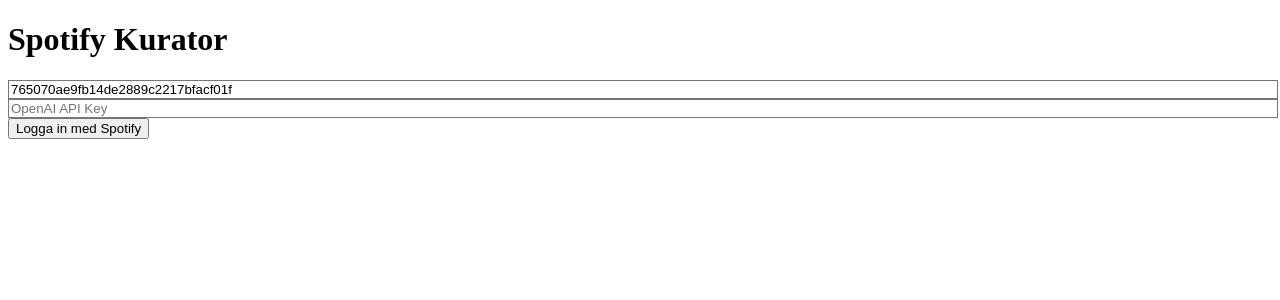
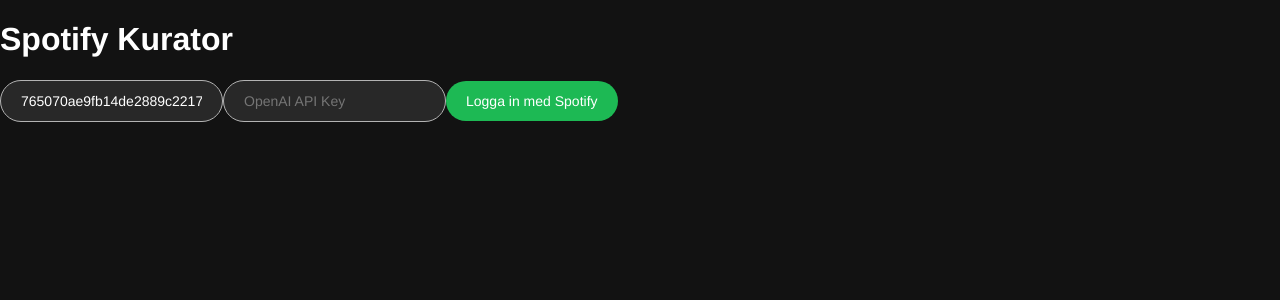
Before and after one commit to davidsowat/ugabug, a React (Vite) app in the folder kurator/: page / in a window 1280 px wide. Shown: the top 300 px of the page. Built offline with nearby package versions, Linux system fonts and the light colour scheme.

Commit message:
modified:   kurator/.env 	modified:   kurator/package-lock.json 	modified:   kurator/package.json 	modified:   kurator/src/App.jsx 	modified:   kurator/src/index.css 	modified:   kurator/vite.config.js

```diff
--- a/kurator/package.json
+++ b/kurator/package.json
@@ -17,7 +17,8 @@
     "express": "^5.1.0",
     "openai": "^5.9.0",
     "react": "^19.1.0",
-    "react-dom": "^19.1.0"
+    "react-dom": "^19.1.0",
+    "react-router-dom": "^7.6.3"
   },
   "devDependencies": {
     "@babel/eslint-parser": "^7.28.0",
--- a/kurator/src/App.jsx
+++ b/kurator/src/App.jsx
@@ -1,28 +1,26 @@
-import { useEffect, useState, useCallback } from "react";
+import { useEffect, useState } from "react";
+import {
+  BrowserRouter as Router,
+  Routes,
+  Route,
+  useLocation,
+} from "react-router-dom";
 import axios from "axios";
 
+// Miljövariabler
 const REDIRECT_URI = import.meta.env.VITE_REDIRECT_URI;
 const CLIENT_ID = import.meta.env.VITE_CLIENT_ID;
 const SCOPE = import.meta.env.VITE_SCOPE;
 
-function App() {
-  const [clientId, setClientId] = useState(CLIENT_ID || "");
-  const [apiKey, setApiKey] = useState("");
-  const [accessToken, setAccessToken] = useState(null);
-  const [log, setLog] = useState([]);
-  const [playlists, setPlaylists] = useState([]);
-
-  const logMessage = (msg) => {
-    setLog((prev) => [...prev, `[${new Date().toLocaleTimeString()}] ${msg}`]);
-  };
-
-  const generateCodeVerifier = () => {
+// Skapa verifier för PKCE
+function generateCodeVerifier() {
   const array = new Uint32Array(56 / 2);
   crypto.getRandomValues(array);
-    return Array.from(array, dec => ('0' + dec.toString(16)).slice(-2)).join("");
-  };
+  return Array.from(array, (dec) => ("0" + dec.toString(16)).slice(-2)).join("");
+}
 
-  const sha256 = async (plain) => {
+// Skapa SHA-256 challenge
+async function sha256(plain) {
   const encoder = new TextEncoder();
   const data = encoder.encode(plain);
   const hash = await crypto.subtle.digest("SHA-256", data);
@@ -30,23 +28,89 @@
     .replace(/\+/g, "-")
     .replace(/\//g, "_")
     .replace(/=+$/, "");
+}
+
+// Hanterar callback från Spotify
+function CallbackHandler({ onTokenReceived }) {
+  const location = useLocation();
+  const [log, setLog] = useState([]);
+  const logMessage = (msg) =>
+    setLog((prev) => [...prev, `[${new Date().toLocaleTimeString()}] ${msg}`]);
+
+  useEffect(() => {
+    const getToken = async () => {
+      const urlParams = new URLSearchParams(location.search);
+      const code = urlParams.get("code");
+      const verifier = localStorage.getItem("verifier");
+
+      if (!code || !verifier) {
+        logMessage("⚠️ Saknar verifier eller kod");
+        return;
+      }
+
+      try {
+        logMessage("🔑 Begär token från Spotify...");
+
+        const data = new URLSearchParams();
+        data.append("client_id", CLIENT_ID);
+        data.append("grant_type", "authorization_code");
+        data.append("code", code);
+        data.append("redirect_uri", REDIRECT_URI);
+        data.append("code_verifier", verifier);
+
+        const response = await axios.post(
+          "https://accounts.spotify.com/api/token",
+          data.toString(),
+          {
+            headers: {
+              "Content-Type": "application/x-www-form-urlencoded",
+            },
+          }
+        );
+
+        const token = response.data.access_token;
+        localStorage.setItem("accessToken", token);
+        logMessage("✅ Inloggning lyckades!");
+        onTokenReceived(token);
+      } catch (err) {
+        logMessage("❌ Fel vid token-begäran: " + err.message);
+      } finally {
+        window.location.href = "/";
+      }
     };
+
+    getToken();
+  }, [location.search]);
+
+  return (
+    <div className="text-white p-10">
+      <h1>🔁 Bearbetar inloggning...</h1>
+      <div className="text-sm mt-4">
+        {log.map((entry, idx) => (
+          <div key={idx}>{entry}</div>
+        ))}
+      </div>
+    </div>
+  );
+}
+
+// Förstasidan där användaren loggar in och ser spellistor
+function MainPage({ accessToken, playlists, fetchPlaylists }) {
+  const [clientId, setClientId] = useState(CLIENT_ID || "");
+  const [apiKey, setApiKey] = useState("");
+  const [log, setLog] = useState([]);
+
+  const logMessage = (msg) =>
+    setLog((prev) => [...prev, `[${new Date().toLocaleTimeString()}] ${msg}`]);
 
   const redirectToSpotifyAuth = async () => {
     if (!clientId || !REDIRECT_URI || !SCOPE) {
       logMessage("❌ Miljövariabler saknas. Kontrollera .env!");
-      console.error({ clientId, REDIRECT_URI, SCOPE });
       return;
     }
 
-    logMessage("🔑 Förbereder Spotify-inloggning...");
     const verifier = generateCodeVerifier();
     const challenge = await sha256(verifier);
-
-    // För felsökning
-    console.log("clientId:", clientId);
-    console.log("redirect_uri:", REDIRECT_URI);
-    console.log("code_challenge:", challenge);
 
     localStorage.setItem("verifier", verifier);
     localStorage.setItem("spotifyClientId", clientId);
@@ -62,58 +126,6 @@
 
     const authUrl = `https://accounts.spotify.com/authorize?${params.toString()}`;
     window.location = authUrl;
-  };
-
-  const getTokenFromCode = useCallback(
-    async (code) => {
-      const verifier = localStorage.getItem("verifier");
-      try {
-        const res = await axios.post("/api/token", {
-          code,
-          verifier,
-          clientId,
-          redirectUri: REDIRECT_URI,
-        });
-        return res.data.access_token;
-      } catch (err) {
-        logMessage("⚠️ Fel vid hämtning av token: " + err.message);
-        return null;
-      }
-    },
-    [clientId]
-  );
-
-  useEffect(() => {
-    const urlParams = new URLSearchParams(window.location.search);
-    const code = urlParams.get("code");
-
-    if (code && clientId) {
-      logMessage("📬 Kod mottagen från Spotify, hämtar token...");
-      getTokenFromCode(code).then((token) => {
-        if (token) {
-          setAccessToken(token);
-          logMessage("✅ Inloggning lyckades!");
-        } else {
-          localStorage.clear();
-        }
-      });
-    }
-  }, [clientId, getTokenFromCode]);
-
-  const fetchPlaylists = async () => {
-    if (!accessToken) return;
-    try {
-      logMessage("🎧 Hämtar spellistor...");
-      const res = await axios.get("https://api.spotify.com/v1/me/playlists", {
-        headers: {
-          Authorization: `Bearer ${accessToken}`,
-        },
-      });
-      logMessage(`🎵 Antal spellistor: ${res.data.items.length}`);
-      setPlaylists(res.data.items);
-    } catch (err) {
-      logMessage("⚠️ Fel vid hämtning av spellistor: " + err.message);
-    }
   };
 
   return (
@@ -170,4 +182,44 @@
   );
 }
 
-export default App;
+// Huvudkomponenten
+export default function App() {
+  const [accessToken, setAccessToken] = useState(
+    localStorage.getItem("accessToken") || null
+  );
+  const [playlists, setPlaylists] = useState([]);
+
+  const fetchPlaylists = async () => {
+    try {
+      const res = await axios.get("https://api.spotify.com/v1/me/playlists", {
+        headers: {
+          Authorization: `Bearer ${accessToken}`,
+        },
+      });
+      setPlaylists(res.data.items);
+    } catch (err) {
+      console.error("Fel vid hämtning av spellistor", err.message);
+    }
+  };
+
+  return (
+    <Router>
+      <Routes>
+        <Route
+          path="/"
+          element={
+            <MainPage
+              accessToken={accessToken}
+              playlists={playlists}
+              fetchPlaylists={fetchPlaylists}
+            />
+          }
+        />
+        <Route
+          path="/callback"
+          element={<CallbackHandler onTokenReceived={setAccessToken} />}
+        />
+      </Routes>
+    </Router>
+  );
+}
--- a/kurator/src/index.css
+++ b/kurator/src/index.css
@@ -1,4 +1,75 @@
-/* Add your CSS styles below */
-@tailwind base;
-@tailwind components;
-@tailwind utilities;
+/* spotify-theme.css */
+
+:root {
+  --spotify-black: #121212;
+  --spotify-green: #1db954;
+  --spotify-gray: #b3b3b3;
+  --spotify-white: #ffffff;
+  --spotify-dark-gray: #282828;
+}
+
+body {
+  margin: 0;
+  padding: 0;
+  font-family: "Helvetica Neue", Helvetica, Arial, sans-serif;
+  background-color: var(--spotify-black);
+  color: var(--spotify-white);
+}
+
+input, button {
+  font-family: inherit;
+  border-radius: 500px;
+  padding: 12px 20px;
+  font-size: 14px;
+  border: none;
+  outline: none;
+}
+
+input {
+  background-color: var(--spotify-dark-gray);
+  color: var(--spotify-white);
+  border: 1px solid var(--spotify-gray);
+}
+
+button {
+  background-color: var(--spotify-green);
+  color: var(--spotify-white);
+  cursor: pointer;
+  transition: background-color 0.2s ease-in-out;
+}
+
+button:hover {
+  background-color: #1ed760;
+}
+
+h1, h2 {
+  font-weight: 700;
+}
+
+ul {
+  list-style-type: none;
+  padding: 0;
+}
+
+li {
+  padding: 5px 0;
+}
+
+.container {
+  max-width: 800px;
+  margin: 0 auto;
+  padding: 2rem;
+}
+
+.header {
+  display: flex;
+  flex-direction: column;
+  gap: 1rem;
+}
+
+.playlist {
+  background-color: var(--spotify-dark-gray);
+  padding: 1rem;
+  border-radius: 8px;
+  margin-top: 1rem;
+}
--- a/kurator/vite.config.js
+++ b/kurator/vite.config.js
@@ -2,27 +2,16 @@
 import react from '@vitejs/plugin-react';
 import fs from 'fs';
 import path from 'path';
-import { fileURLToPath } from 'url';
-
-const __filename = fileURLToPath(import.meta.url);
-const __dirname = path.dirname(__filename);
-
-// Miljöflagga: använd `npm run dev` för development
-const isDev = process.env.NODE_ENV !== 'production';
 
 export default defineConfig({
   plugins: [react()],
   server: {
+    https: {
+      key: fs.readFileSync(path.resolve(__dirname, 'cert/localhost+1-key.pem')),
+      cert: fs.readFileSync(path.resolve(__dirname, 'cert/localhost+1.pem')),
+    },
     port: 5173,
-    ...(isDev
-      ? {
-          https: false, // 🧪 I utveckling – INGEN HTTPS! Viktigt för Spotify
-        }
-      : {
-          https: {
-            key: fs.readFileSync(path.resolve(__dirname, 'cert', 'localhost+1-key.pem')),
-            cert: fs.readFileSync(path.resolve(__dirname, 'cert', 'localhost+1.pem')),
-          },
-        }),
+    strictPort: true,
+    host: '127.0.0.1', // detta gör att nätverk inte öppnas av misstag
   },
 });
```
Also changed, not shown: 2 other files (tests, documents, lock files or other folders). Lines whose indentation alone changed are shown as unchanged.
